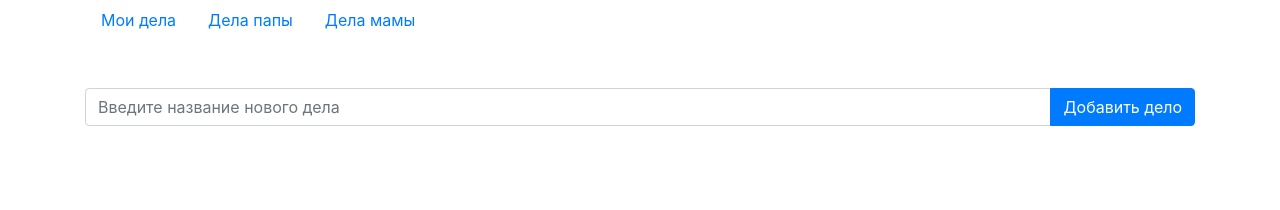
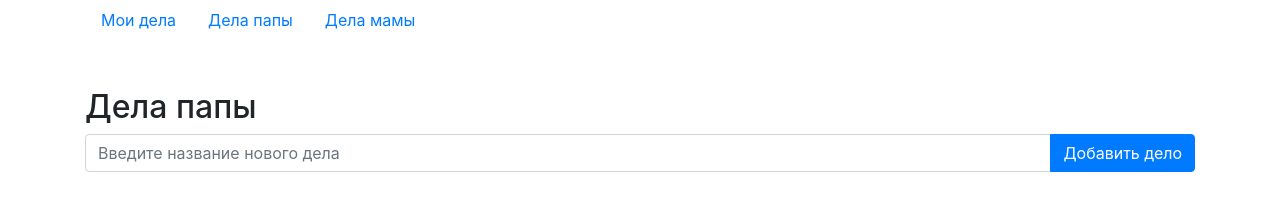
Before and after one commit to serejajar/skillbox-todo-app, a plain HTML site: page dad.html in a window 1280 px wide. Drawn offline with nearby package versions, Linux system fonts and the light colour scheme.

Commit message:
tiny fix

```diff
--- a/dad.html
+++ b/dad.html
@@ -24,6 +24,6 @@
         <a class="nav-link" href="mom.html">Дела мамы</a>
       </nav>
     </div>
-    <div id="todo-app" class="container">
+    <div id="todo-app" class="container"></div>
   </body>
 </html>
--- a/todo-app.js
+++ b/todo-app.js
@@ -2,7 +2,7 @@
   // создаем и возвращаем заголовок приложения
   function createAppTitle(title) {
     let appTitle = document.createElement('h2');
-    appTitle.innerHtml = title;
+    appTitle.innerHTML = title;
 
     return appTitle;
   }
```
Also changed, not shown: index.html (+1 -1 lines), mom.html (+1 -1 lines).
